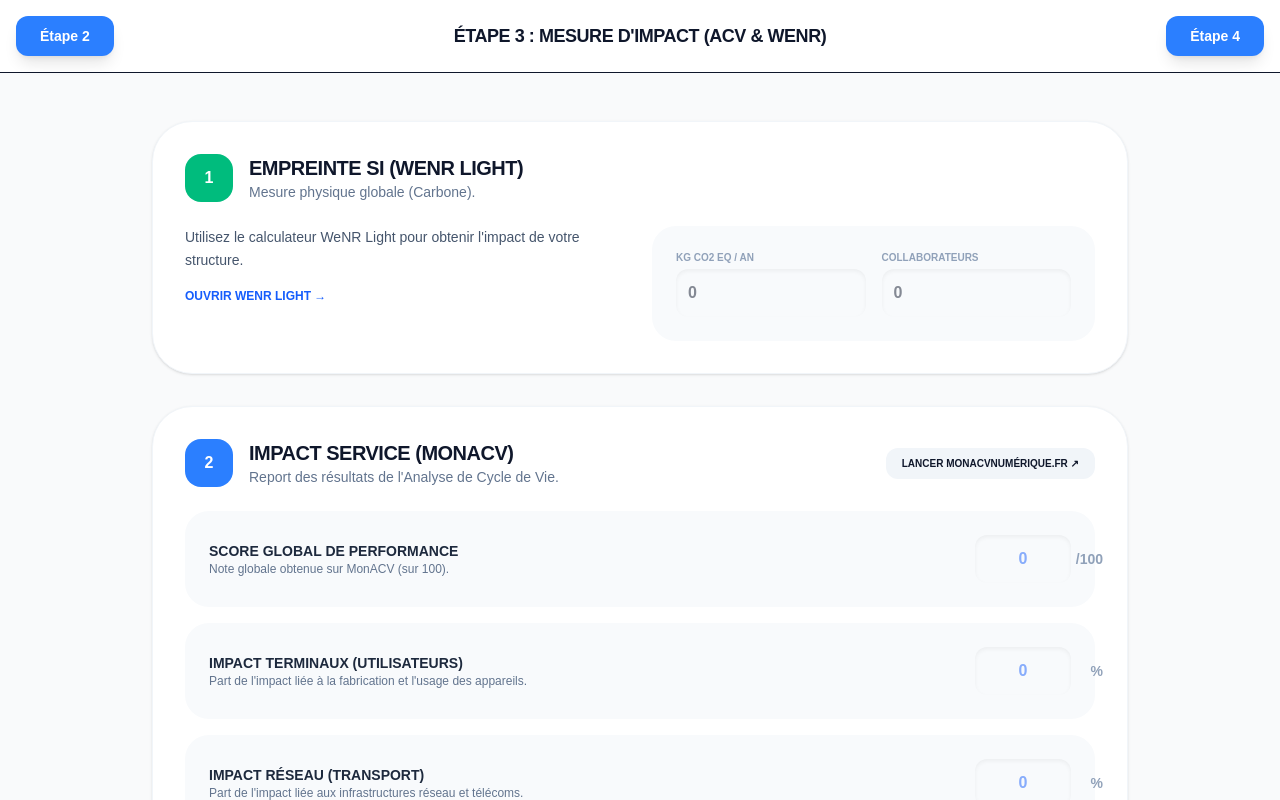
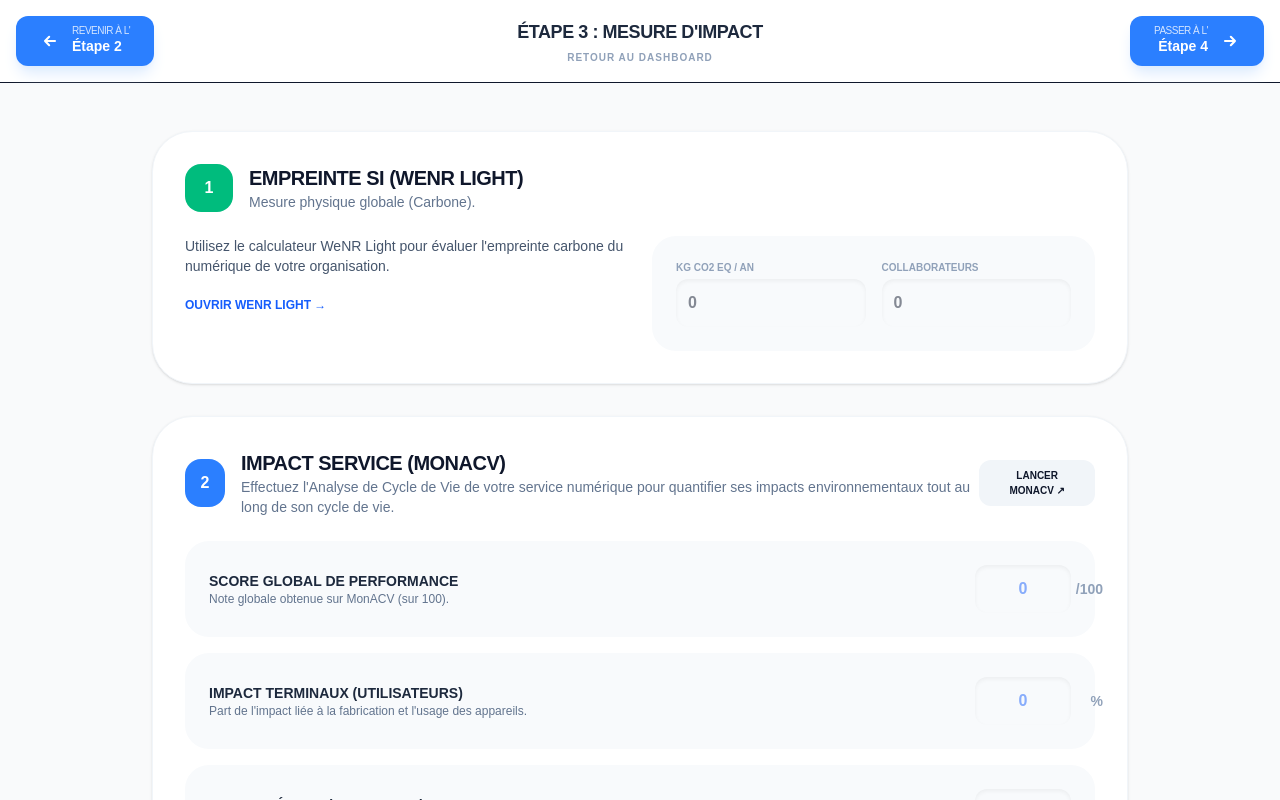
Before and after one commit to AmauryCelarier/prototype-innovation-responsable-inr, a Next.js app: page /dashboard/etape-3 in a window 1280 px wide. Shown: the top 800 px of the page. Built offline with nearby package versions, Linux system fonts and the light colour scheme; no server answers.

Commit message:
ACV Update

```diff
--- a/src/app/dashboard/etape-3/page.tsx
+++ b/src/app/dashboard/etape-3/page.tsx
@@ -4,7 +4,6 @@ import { useSearchParams } from 'next/navigation';
 import { supabase } from '@/lib/supabase';
 import Link from 'next/link';
 
-// On adapte les critères pour correspondre aux résultats de monACVnumérique.fr
 const ACV_INDICATORS = [
   { id: 'acv_score_global', label: 'Score Global de Performance', desc: 'Note globale obtenue sur MonACV (sur 100).', unit: '/100' },
   { id: 'acv_terminaux', label: 'Impact Terminaux (Utilisateurs)', desc: 'Part de l\'impact liée à la fabrication et l\'usage des appareils.', unit: '%' },
@@ -26,7 +25,7 @@ export default function Etape3Page() {
     async function fetchProjectData() {
       if (!projectId) return;
 
-      // 1. On récupère WeNR
+      // 1. Récupération WeNR
       const { data: projectData } = await supabase
         .from('projects')
         .select('wenr_carbon_impact, collaborator_count')
@@ -38,7 +37,7 @@ export default function Etape3Page() {
         setCollaborators(projectData.collaborator_count || '');
       }
 
-      // 2. On récupère les scores ACV ADEME
+      // 2. Récupération scores ACV
       const { data: respData } = await supabase
         .from('responses')
         .select('question_id, score')
@@ -62,37 +61,49 @@ export default function Etape3Page() {
     setMessage('');
 
     try {
-      // Sauvegarde Quantitative (WeNR)
-      await supabase.from('projects').update({
+      if (!projectId) throw new Error("ID du projet manquant");
+
+      // A. Sauvegarde WeNR
+      const { error: pError } = await supabase.from('projects').update({
           wenr_carbon_impact: parseFloat(carbonImpact.toString()) || 0,
           collaborator_count: parseInt(collaborators.toString()) || 0,
       }).eq('id', projectId);
 
+      if (pError) throw pError;
+
+      // B. Récupération User
       const { data: authData } = await supabase.auth.getUser();
-      const userId = authData.user?.id || null;
+      const userId = authData.user?.id;
+      if (!userId) throw new Error("Utilisateur non authentifié");
 
-      // Sauvegarde Qualitative (ACV ADEME)
-      const acvEntries = Object.entries(acvValues).map(([qId, val]) => ({
-        project_id: projectId,
+      // C. Sauvegarde ACV
+      // On filtre pour ne pas envoyer d'entrées vides et on sécurise les valeurs
+      const acvEntries = Object.entries(acvValues)
+        .filter(([_, val]) => val !== undefined && val !== '')
+        .map(([qId, val]) => ({
+          project_id: parseInt(projectId),
           step_id: 3,
-        question_id: qId,
+          question_id: qId, // Maintenant accepté comme texte grâce au SQL ci-dessus
           category: 'ACV_ADEME',
-        score: val,
+          score: val.toString(),
           user_id: userId
         }));
 
       if (acvEntries.length > 0) {
         const { error: rError } = await supabase
           .from('responses')
-          .upsert(acvEntries, { onConflict: 'project_id,step_id,question_id' });
+          .upsert(acvEntries, {
+            onConflict: 'project_id,step_id,question_id'
+          });
         if (rError) throw rError;
       }
 
-      setMessage('✅ Données d\'impact enregistrées !');
+      setMessage('Données d\'impact enregistrées !');
       setTimeout(() => setMessage(''), 3000);
-    } catch (error) {
-      console.error(error);
-      setMessage('❌ Erreur lors de la sauvegarde');
+    } catch (error: any) {
+      // Si l'erreur est encore {}, on inspecte l'objet complet
+      console.error("Détails complets de l'erreur:", error);
+      setMessage(error.details || error.message || 'Erreur de base de données');
     } finally {
       setLoading(false);
     }
@@ -104,23 +115,33 @@ export default function Etape3Page() {
       <div className="bg-white border-b sticky top-0 z-30 p-4">
         <div className="max-w-[1600px] mx-auto grid grid-cols-3 items-center">
           <div className="flex justify-start">
-            <Link href={`/dashboard/etape-2?projectId=${projectId}`} className="flex items-center gap-3 px-6 py-2.5 rounded-xl font-bold bg-blue-500 hover:bg-blue-600 text-white transition-all shadow-lg">
+            <Link href={`/dashboard/etape-2?projectId=${projectId}`} className="flex items-center gap-3 px-6 py-2.5 rounded-xl font-bold bg-blue-500 hover:bg-blue-600 text-white transition-all shadow-lg shadow-blue-100 group">
+              <svg className="w-5 h-5 transition-transform group-hover:-translate-x-1" fill="none" stroke="currentColor" viewBox="0 0 24 24"><path strokeLinecap="round" strokeLinejoin="round" strokeWidth="2.5" d="M11 17l-5-5m0 0l5-5m-5 5h12" /></svg>
+              <div className="flex flex-col items-start leading-none">
+                <span className="text-[10px] uppercase opacity-80 tracking-tighter font-medium">Revenir à l&apos;</span>
                 <span className="text-sm">Étape 2</span>
+              </div>
             </Link>
           </div>
-          <div className="text-center">
-            <h1 className="text-lg font-black uppercase tracking-tight">Étape 3 : Mesure d&apos;Impact (ACV & WeNR)</h1>
+
+          <div className="flex flex-col items-center gap-1">
+            <h1 className="text-lg font-black text-slate-800 tracking-tight uppercase">Étape 3 : Mesure d&apos;Impact</h1>
+            <Link href="/dashboard/projects" className="flex items-center gap-1.5 text-[10px] font-bold uppercase tracking-widest text-slate-400 hover:text-blue-600 transition-colors">Retour au dashboard</Link>
           </div>
+
           <div className="flex justify-end">
-            <Link href={`/dashboard/etape-4?projectId=${projectId}`} className="flex items-center gap-3 px-6 py-2.5 rounded-xl font-bold bg-blue-500 hover:bg-blue-600 text-white transition-all shadow-lg">
+            <Link href={`/dashboard/etape-4?projectId=${projectId}`} className="flex items-center gap-3 px-6 py-2.5 rounded-xl font-bold bg-blue-500 hover:bg-blue-600 text-white transition-all shadow-lg shadow-blue-100 group">
+              <div className="flex flex-col items-end leading-none">
+                <span className="text-[10px] uppercase opacity-80 tracking-tighter font-medium">Passer à l&apos;</span>
                 <span className="text-sm">Étape 4</span>
+              </div>
+              <svg className="w-5 h-5 transition-transform group-hover:translate-x-1" fill="none" stroke="currentColor" viewBox="0 0 24 24"><path strokeLinecap="round" strokeLinejoin="round" strokeWidth="2.5" d="M13 7l5 5m0 0l-5 5m5-5H6" /></svg>
             </Link>
           </div>
         </div>
       </div>
 
       <div className="max-w-5xl mx-auto px-6 mt-12 space-y-8">
-
         {/* SECTION 1 : WENR */}
         <div className="bg-white rounded-[2.5rem] p-8 shadow-sm border border-slate-100">
           <div className="flex items-center gap-4 mb-6">
@@ -130,18 +151,12 @@ export default function Etape3Page() {
               <p className="text-sm text-slate-500">Mesure physique globale (Carbone).</p>
             </div>
           </div>
-
           <div className="grid grid-cols-1 md:grid-cols-2 gap-6">
             <div className="space-y-4">
-              <p className="text-sm text-slate-600 leading-relaxed">
-                Utilisez le calculateur WeNR Light pour obtenir l&apos;impact de votre structure.
-              </p>
-              <button onClick={() => window.open('https://www.wenrlight.org/', '_blank')} className="text-xs font-black uppercase text-blue-600 hover:underline flex items-center gap-2">
-                Ouvrir WeNR Light →
-              </button>
+              <p className="text-sm text-slate-600">Utilisez le calculateur WeNR Light pour évaluer l&apos;empreinte carbone du numérique de votre organisation.</p>
+              <button onClick={() => window.open('https://www.wenrlight.org/', '_blank')} className="text-xs font-black uppercase text-blue-600 hover:underline">Ouvrir WeNR Light →</button>
             </div>
-            <div className="grid grid-cols-1 gap-4 bg-slate-50 p-6 rounded-3xl">
-               <div className="grid grid-cols-2 gap-4">
+            <div className="bg-slate-50 p-6 rounded-3xl grid grid-cols-2 gap-4">
               <div>
                 <label className="text-[10px] font-black uppercase text-slate-400 block mb-1">kg CO2 eq / an</label>
                 <input type="number" value={carbonImpact} onChange={(e) => setCarbonImpact(e.target.value)} className="w-full p-3 rounded-xl border-none shadow-inner font-bold" placeholder="0" />
@@ -153,21 +168,18 @@ export default function Etape3Page() {
             </div>
           </div>
         </div>
-        </div>
 
-        {/* SECTION 2 : ACV (REPORT MON ACV NUMÉRIQUE) */}
+        {/* SECTION 2 : ACV */}
         <div className="bg-white rounded-[2.5rem] p-8 shadow-sm border border-slate-100">
           <div className="flex items-center justify-between mb-6">
             <div className="flex items-center gap-4">
               <div className="w-12 h-12 bg-blue-500 rounded-2xl flex items-center justify-center text-white font-bold">2</div>
               <div>
                 <h2 className="text-xl font-black uppercase tracking-tight">Impact Service (MonACV)</h2>
-                <p className="text-sm text-slate-500">Report des résultats de l&apos;Analyse de Cycle de Vie.</p>
+                <p className="text-sm text-slate-500">Effectuez  l&apos;Analyse de Cycle de Vie de votre service numérique pour quantifier ses  impacts environnementaux  tout au long de son cycle de vie.</p>
               </div>
             </div>
-            <button onClick={() => window.open('https://monacvnumerique.fr/', '_blank')} className="px-4 py-2 bg-slate-100 hover:bg-slate-200 rounded-xl text-[10px] font-bold uppercase transition-colors">
-                Lancer MonACVnumérique.fr ↗
-            </button>
+            <button onClick={() => window.open('https://monacvnumerique.fr/', '_blank')} className="px-4 py-2 bg-slate-100 hover:bg-slate-200 rounded-xl text-[10px] font-bold uppercase">Lancer MonACV ↗</button>
           </div>
 
           <div className="space-y-4">
@@ -177,7 +189,6 @@ export default function Etape3Page() {
                   <h4 className="font-black text-slate-800 uppercase text-sm">{ind.label}</h4>
                   <p className="text-xs text-slate-500">{ind.desc}</p>
                 </div>
-                <div className="flex items-center gap-3">
                 <div className="relative">
                   <input
                     type="text"
@@ -189,12 +200,11 @@ export default function Etape3Page() {
                   <span className="absolute -right-8 top-1/2 -translate-y-1/2 font-bold text-slate-400 text-sm">{ind.unit}</span>
                 </div>
               </div>
-              </div>
             ))}
           </div>
         </div>
 
-        {/* BOUTON SAUVEGARDE */}
+        {/* SAVE BUTTON */}
         <div className="flex flex-col items-center gap-4">
            {message && <p className="font-black text-sm uppercase animate-pulse text-blue-600">{message}</p>}
            <button
```
Also changed, not shown: src/app/dashboard/projects/[id]/page.tsx (+38 -2 lines). Lines whose indentation alone changed are shown as unchanged.
